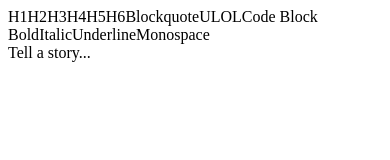
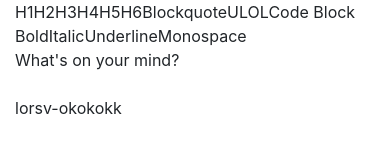
Before and after one commit to 9jaswag/pusher-editor, a Gatsby site: page / in a window 390 px wide. Built offline with nearby package versions, Linux system fonts and the light colour scheme; Gatsby itself is replaced by a stand-in of ours.

Commit message:
- change header text - add bootstrap

```diff
--- a/gatsby-config.js
+++ b/gatsby-config.js
@@ -1,6 +1,6 @@
 module.exports = {
   siteMetadata: {
-    title: 'Gatsby Default Starter',
+    title: 'Pusher Realtime Editor',
   },
   plugins: ['gatsby-plugin-react-helmet'],
 }
--- a/package.json
+++ b/package.json
@@ -4,6 +4,7 @@
   "version": "1.0.0",
   "author": "Kyle Mathews <mathews.kyle@gmail.com>",
   "dependencies": {
+    "bootstrap": "^4.1.1",
     "draft-js": "^0.10.5",
     "gatsby": "^1.9.247",
     "gatsby-link": "^1.6.40",
--- a/src/pages/index.js
+++ b/src/pages/index.js
@@ -3,14 +3,7 @@ import Link from 'gatsby-link'
 import { Editor, EditorState, RichUtils, getDefaultKeyBinding } from 'draft-js';
 import BlockStyleControls from '../components/blockStyleControls'
 import InlineStyleControls from '../components/inlineStylesControls'
-
-
-function getBlockStyle(block) {
-  switch (block.getType()) {
-    case 'blockquote': return 'RichEditor-blockquote';
-    default: return null;
-  }
-}
+import 'bootstrap/dist/css/bootstrap.css'
 
 const styleMap = {
   CODE: {
@@ -31,7 +24,16 @@ class IndexPage extends Component {
     this.mapKeyToEditorCommand = this._mapKeyToEditorCommand.bind(this);
     this.toggleBlockType = this._toggleBlockType.bind(this);
     this.toggleInlineStyle = this._toggleInlineStyle.bind(this);
+    this.getBlockStyle = this._getBlockStyle.bind(this);
   }
+
+  _getBlockStyle(block) {
+    switch (block.getType()) {
+      case 'blockquote': return 'RichEditor-blockquote';
+      default: return null;
+    }
+  }
+
   _handleKeyCommand(command, editorState) {
     const newState = RichUtils.handleKeyCommand(editorState, command);
     if (newState) {
@@ -82,7 +84,9 @@ class IndexPage extends Component {
       }
     }
     return (
-      <div className="RichEditor-root">
+      <div className="container-fluid">
+        <div className="row">
+          <div className="RichEditor-root col-12 col-md-6">
             <BlockStyleControls
               editorState={editorState}
               onToggle={this.toggleBlockType}
@@ -93,16 +97,21 @@ class IndexPage extends Component {
             />
             <div className={className} onClick={this.focus}>
               <Editor
-            blockStyleFn={getBlockStyle}
+                blockStyleFn={this.getBlockStyle}
                 customStyleMap={styleMap}
                 editorState={editorState}
                 handleKeyCommand={this.handleKeyCommand}
                 keyBindingFn={this.mapKeyToEditorCommand}
                 onChange={this.onChange}
-            placeholder="Tell a story..."
+                placeholder="What's on your mind?"
                 ref="editor"
                 spellCheck={true}
               />
+            </div>
+          </div>
+          <div className="col-12 col-md-6">
+            lorsv-okokokk
+          </div>
         </div>
       </div>
     );
```
Also changed, not shown: src/layouts/index.js (+1 -8 lines), 1 other file. Lines whose indentation alone changed are shown as unchanged.
